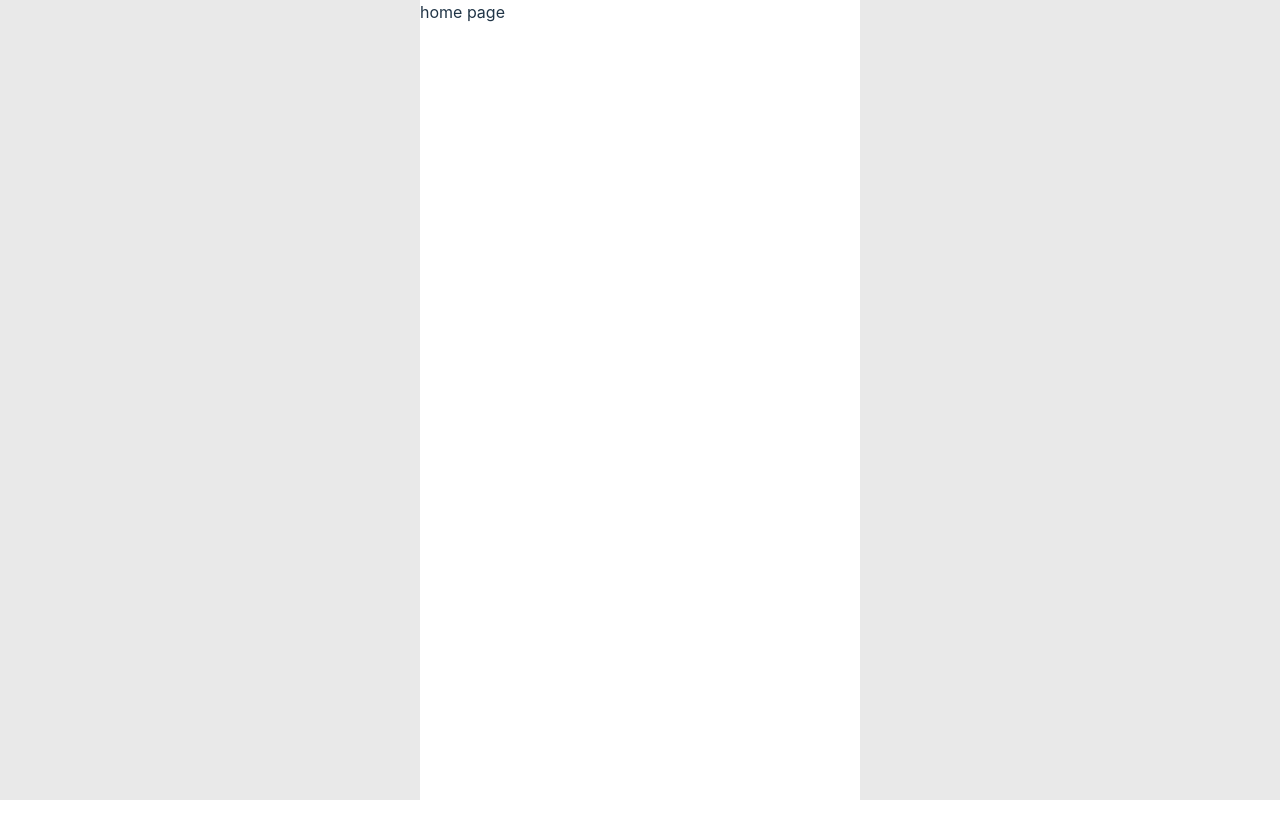
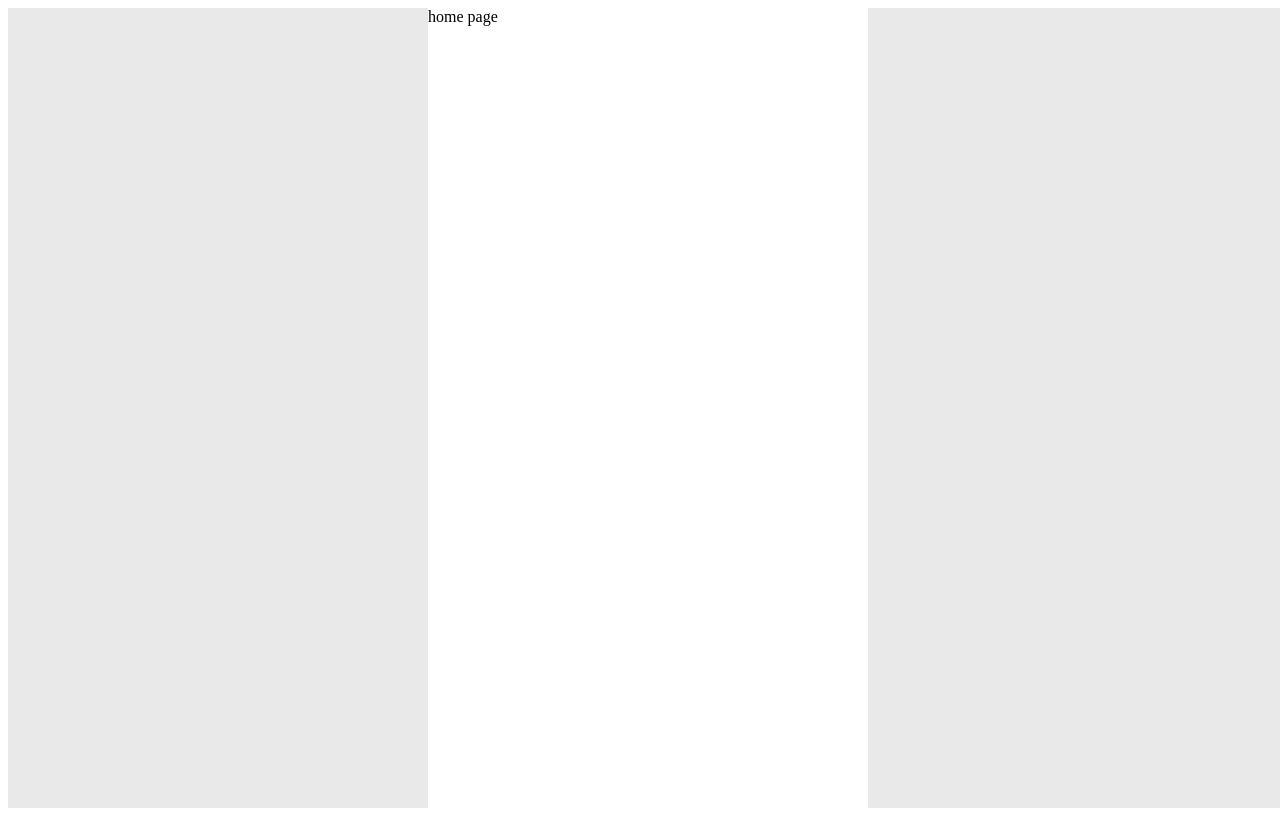
Before and after one commit to ShinjungOh/Haru-Hannyan, a React (Vite) app: page / in a window 1280 px wide. Built offline with nearby package versions, Linux system fonts and the light colour scheme.

Commit message:
feat: style token 추가

```diff
--- a/src/App.tsx
+++ b/src/App.tsx
@@ -1,4 +1,5 @@
 import { createBrowserRouter, RouterProvider } from 'react-router-dom';
+import { ThemeProvider, useTheme } from '@emotion/react';
 
 import routes from './routes';
 import GlobalStyle from './styles/GlobalStyle';
@@ -7,10 +8,13 @@
 const router = createBrowserRouter(routes);
 
 export default function App() {
+  const theme = useTheme();
   return (
     <Page>
-      <GlobalStyle />
-      <RouterProvider router={router} />
+      <ThemeProvider theme={theme}>
+        <RouterProvider router={router} />
+        <GlobalStyle />
+      </ThemeProvider>
     </Page>
   );
 }
--- a/src/index.css
+++ /dev/null
@@ -1,69 +0,0 @@
-:root {
-  font-family: Inter, system-ui, Avenir, Helvetica, Arial, sans-serif;
-  line-height: 1.5;
-  font-weight: 400;
-
-  color-scheme: light dark;
-  color: rgba(255, 255, 255, 0.87);
-  background-color: #242424;
-
-  font-synthesis: none;
-  text-rendering: optimizeLegibility;
-  -webkit-font-smoothing: antialiased;
-  -moz-osx-font-smoothing: grayscale;
-  -webkit-text-size-adjust: 100%;
-}
-
-a {
-  font-weight: 500;
-  color: #646cff;
-  text-decoration: inherit;
-}
-a:hover {
-  color: #535bf2;
-}
-
-body {
-  margin: 0;
-  display: flex;
-  place-items: center;
-  min-width: 320px;
-  min-height: 100vh;
-}
-
-h1 {
-  font-size: 3.2em;
-  line-height: 1.1;
-}
-
-button {
-  border-radius: 8px;
-  border: 1px solid transparent;
-  padding: 0.6em 1.2em;
-  font-size: 1em;
-  font-weight: 500;
-  font-family: inherit;
-  background-color: #1a1a1a;
-  cursor: pointer;
-  transition: border-color 0.25s;
-}
-button:hover {
-  border-color: #646cff;
-}
-button:focus,
-button:focus-visible {
-  outline: 4px auto -webkit-focus-ring-color;
-}
-
-@media (prefers-color-scheme: light) {
-  :root {
-    color: #213547;
-    background-color: #ffffff;
-  }
-  a:hover {
-    color: #747bff;
-  }
-  button {
-    background-color: #f9f9f9;
-  }
-}
--- a/src/main.tsx
+++ b/src/main.tsx
@@ -1,7 +1,6 @@
 import React from 'react';
 import ReactDOM from 'react-dom/client';
 import App from './App.tsx';
-import './index.css';
 
 ReactDOM.createRoot(document.getElementById('root') as HTMLElement).render(
   <React.StrictMode>
--- a/src/styles/GlobalStyle.tsx
+++ b/src/styles/GlobalStyle.tsx
@@ -4,6 +4,132 @@
 const style = styled(`css`)`
   html {
     box-sizing: border-box;
+  }
+
+  html,
+  body,
+  div,
+  span,
+  applet,
+  object,
+  iframe,
+  h1,
+  h2,
+  h3,
+  h4,
+  h5,
+  h6,
+  p,
+  blockquote,
+  pre,
+  a,
+  abbr,
+  acronym,
+  address,
+  big,
+  cite,
+  code,
+  del,
+  dfn,
+  em,
+  img,
+  ins,
+  kbd,
+  q,
+  s,
+  samp,
+  small,
+  strike,
+  strong,
+  sub,
+  sup,
+  tt,
+  var,
+  b,
+  u,
+  i,
+  center,
+  dl,
+  dt,
+  dd,
+  ol,
+  ul,
+  li,
+  fieldset,
+  form,
+  label,
+  legend,
+  table,
+  caption,
+  tbody,
+  tfoot,
+  thead,
+  tr,
+  th,
+  td,
+  article,
+  aside,
+  canvas,
+  details,
+  embed,
+  figure,
+  figcaption,
+  footer,
+  header,
+  hgroup,
+  menu,
+  nav,
+  output,
+  ruby,
+  section,
+  summary,
+  time,
+  mark,
+  audio,
+  video {
+    margin: 0;
+    padding: 0;
+    border: 0;
+    font: inherit;
+    vertical-align: baseline;
+  }
+
+  /* HTML5 display-role reset for older browsers */
+
+  article,
+  aside,
+  details,
+  figcaption,
+  figure,
+  footer,
+  header,
+  hgroup,
+  menu,
+  nav,
+  section {
+    display: block;
+  }
+
+  ol,
+  ul {
+    list-style: none;
+  }
+
+  blockquote,
+  q {
+    quotes: none;
+  }
+
+  blockquote:before,
+  blockquote:after,
+  q:before,
+  q:after {
+    content: none;
+  }
+
+  table {
+    border-collapse: collapse;
+    border-spacing: 0;
   }
 
   *,
@@ -18,6 +144,7 @@
 
   body {
     font-size: 1.6rem;
+    line-height: 1;
     background: ${(props) => props.theme.colors.background};
     color: ${(props) => props.theme.colors.text};
   }
--- /dev/null
+++ b/src/ui/components/layout/Body.tsx
@@ -0,0 +1,5 @@
+import React from 'react';
+
+export default function Body() {
+  return <div />;
+}
--- /dev/null
+++ b/src/ui/components/layout/Header.tsx
@@ -0,0 +1,5 @@
+import React from 'react';
+
+export default function Header() {
+  return <div />;
+}
--- /dev/null
+++ b/src/ui/components/layout/NavBar.tsx
@@ -0,0 +1,5 @@
+import React from 'react';
+
+export default function NavBar() {
+  return <div />;
+}
```
Also changed, not shown: src/styles/styleToken.tsx (added, +27 -0 lines).
